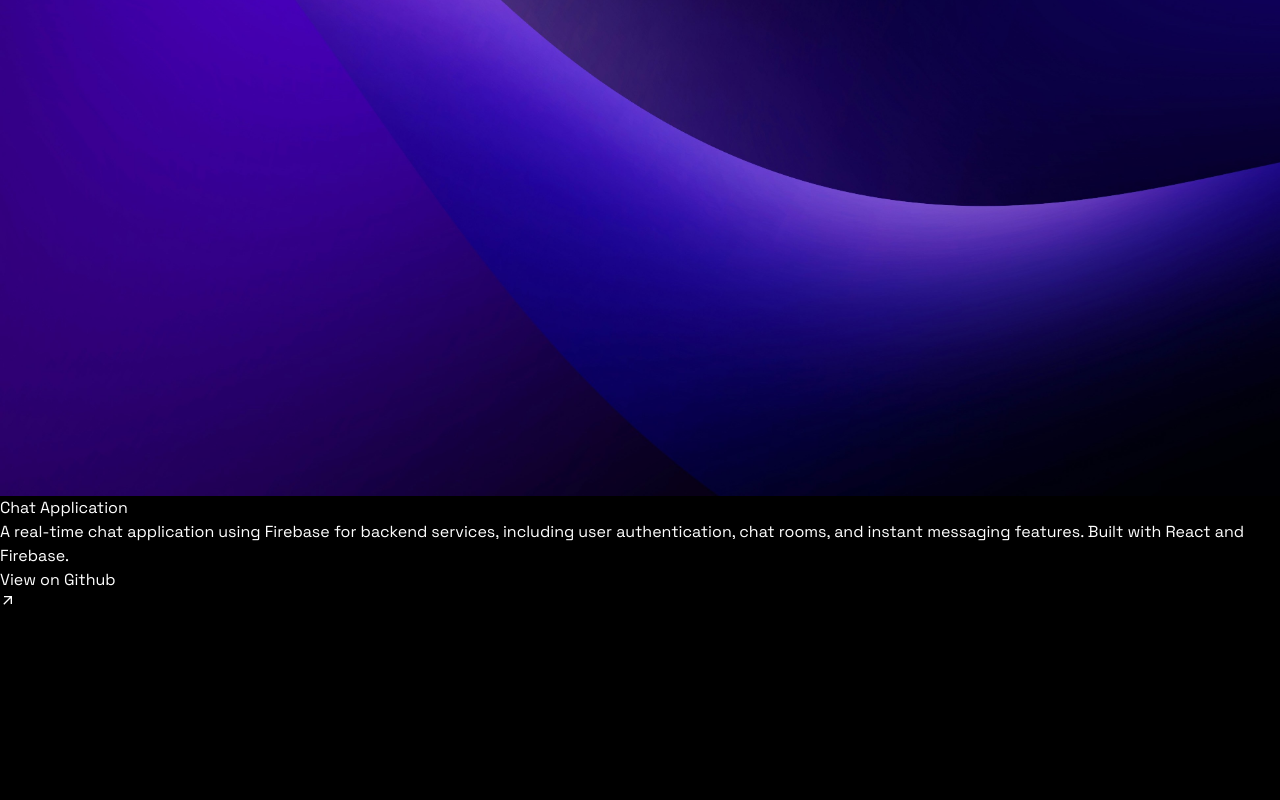
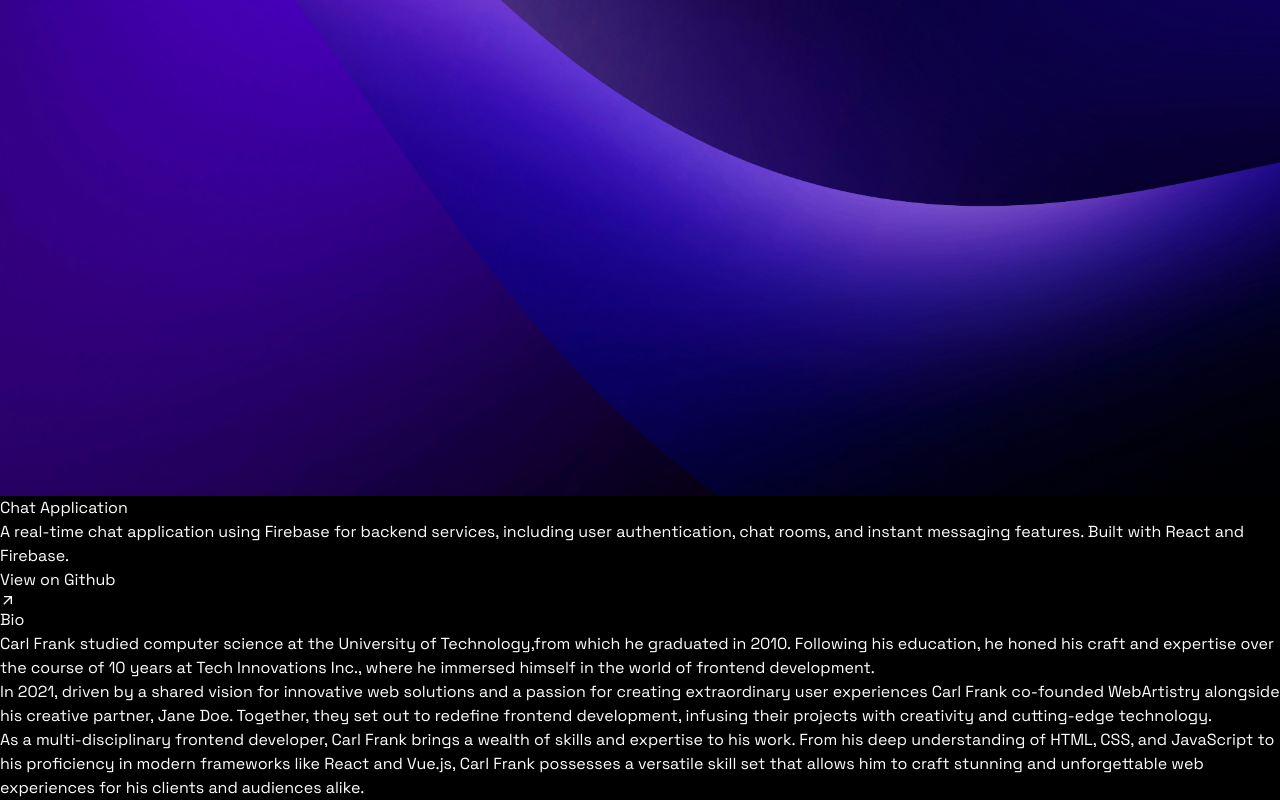
Before and after one commit to achmadraja/achmad-raja, a React (Vite) app: page / in a window 1280 px wide. Shown: the part 8276-9076 px from the top of the page. Before the commit the page ends 8884 px from the top, so only its background shows below. Built offline with nearby package versions, Linux system fonts and the light colour scheme.

Commit message:
feat: add bio section

```diff
--- a/src/App.jsx
+++ b/src/App.jsx
@@ -1,6 +1,7 @@
 import Hero from"./components/Hero"
 import Navbar from"./components/Navbar"
 import Projects from "./components/Projects"
+import Bio from "./components/Bio"
 
 const App = () => {
   return (
@@ -10,6 +11,7 @@
         <Hero />
         <Navbar />
         <Projects />
+        <Bio />
       </div>
 
   </div>
--- /dev/null
+++ b/src/components/Bio.jsx
@@ -0,0 +1,19 @@
+import React from 'react';
+import { BIO } from "../constants";
+
+const Bio = () => {
+    return (
+        <section className="flex max-w-4xl flex-col gap-12 pt-20" id="bio">
+            <h2 className="text-center text-3xl lh:text-4xl">Bio</h2>
+            <div>
+                {BIO.map((bio, index) => (
+                    <p key={index} className="mb-4 text-lg lg:text-xl">
+                        {bio}
+                    </p>
+                ))}
+            </div>
+        </section>
+    )
+}
+
+export default Bio
```
